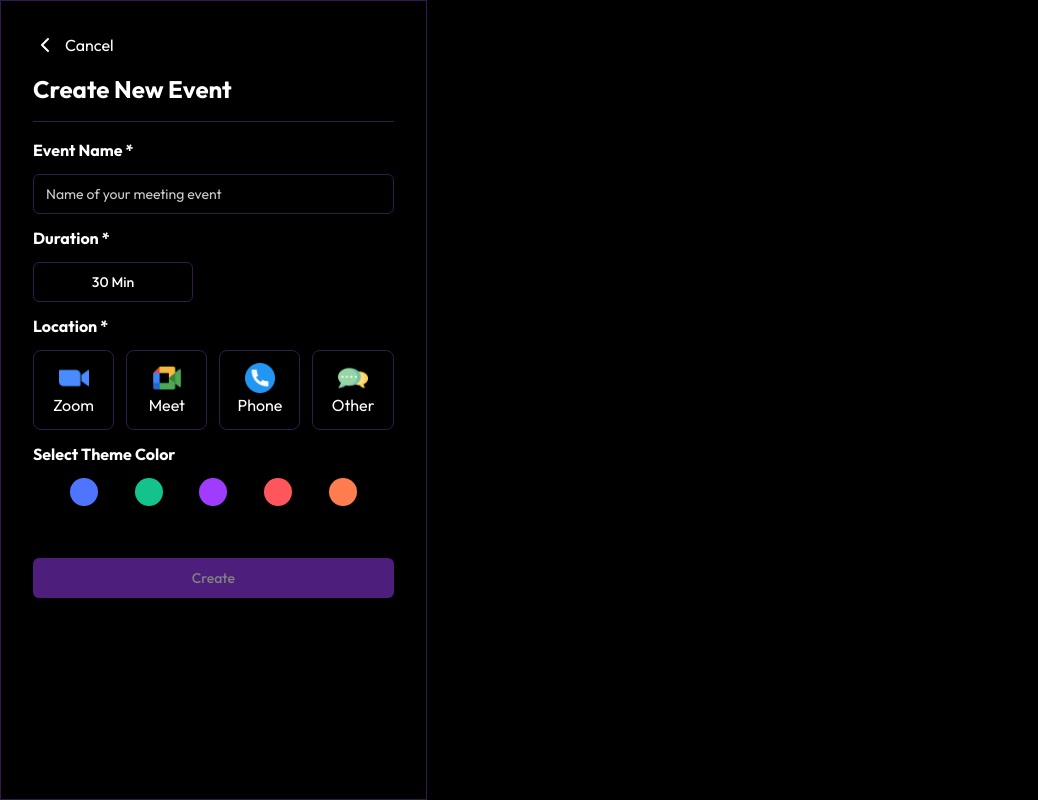
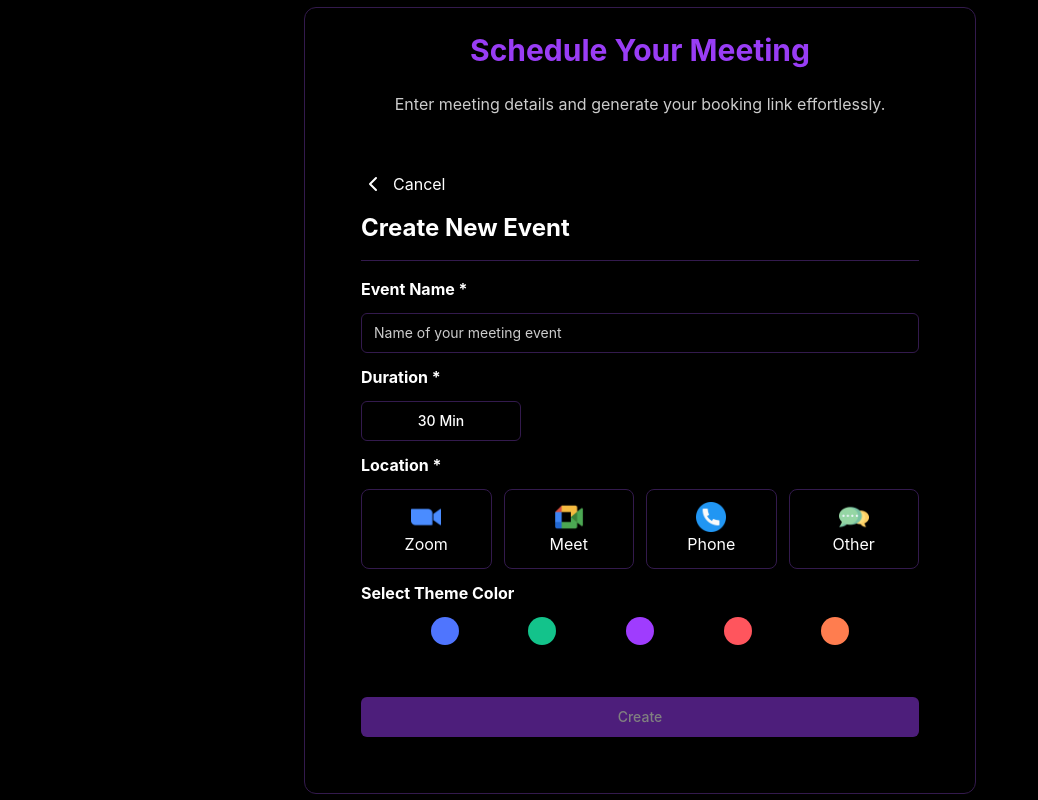
Before and after one commit to AJrelapse/meeting-scheduler, a Next.js app: page /create-meeting in a window 1280 px wide. Shown: the whole page, without its empty margins (0-1038 px from the left). Built offline with nearby package versions, Linux system fonts and the light colour scheme; no server answers.

Commit message:
style: Imroved Side NavBar

```diff
--- a/src/app/(routes)/create-meeting/page.jsx
+++ b/src/app/(routes)/create-meeting/page.jsx
@@ -1,13 +1,20 @@
 "use client";
 import MeetingForm from "@/app/_components/create-meeting/MeetingForm";
-import PreviewMeeting from "@/app/_components/create-meeting/PreviewMeeting";
 import { useState } from "react";
 
 function CreateMeeting() {
   const [formValue, setFormValue] = useState();
+
   return (
-    <div className="grid grid-cols-1 lg:grid-cols-3">
-      <div className="shadow-md border h-screen">
+    <div className="flex justify-center items-center min-h-screen bg-background text-foreground px-6">
+      <div className="w-full max-w-2xl p-6 bg-card shadow-lg border border-border rounded-xl">
+        <h2 className="text-3xl font-bold text-center text-primary mb-6">
+          Schedule Your Meeting
+        </h2>
+        <p className="text-muted-foreground text-center mb-6">
+          Enter meeting details and generate your booking link effortlessly.
+        </p>
+
         <MeetingForm setFormValue={(v) => setFormValue(v)} />
       </div>
     </div>
--- a/src/app/_components/create-meeting/MeetingForm.jsx
+++ b/src/app/_components/create-meeting/MeetingForm.jsx
@@ -54,7 +54,7 @@ function MeetingForm({ setFormValue }) {
         locationType: locationType,
         locationUrl: locationUrl,
         themeColor: themeColor,
-        businessId: user?.uid, // Store UID as a string, not a document reference
+        businessId: user?.uid,
         createdBy: user?.email,
       });
 
--- a/src/app/_components/dashbaord/SideNavBar.jsx
+++ b/src/app/_components/dashbaord/SideNavBar.jsx
@@ -20,41 +20,42 @@ function SideNavBar() {
   useEffect(() => {
     path && setActivePath(path);
   }, [path]);
+
   return (
-    <div className="p-5 py-8 bg-black h-full border-r border-violet-950">
-      <div className="flex justify-center bg-black">
+    <div className="w-64 p-6 py-10 h-full border-r border-gray-800 bg-black/80 backdrop-blur-xl shadow-lg">
+    <div className="flex justify-center">
       <Link href={"/dashboard"}>
-            <div className={`${aeonikPro.className} text-2xl md:text-3xl font-bold`} style={{ color: "#DBFF00" }}>
+        <div
+          className={`${aeonikPro.className} text-2xl md:text-3xl font-bold tracking-wide`}
+          style={{ color: "#DBFF00" }}
+        >
           AJ Relapse
         </div>
       </Link>
     </div>
 
     <Link href={"/create-meeting"}>
-        <Button
-          className="flex gap-2 w-full
-                mt-7
-                rounded-full"
-        >
-          <Plus /> Create
+      <Button className="flex items-center gap-2 w-full mt-8 rounded-full text-lg font-medium transition-all hover:scale-105">
+        <Plus className="w-5 h-5" /> Create Meeting
       </Button>
     </Link>
-
-      <div className="mt-5 flex flex-col gap-5">
+    <hr className="mt-8 mb-8 border-gray-600 w-90% mx-auto" />
+    <div className="mt-6 flex flex-col gap-4">
       {SideBarMenuOptions.map((item, index) => (
         <Link href={item.path} key={index}>
           <Button
             variant="ghost"
-              className={`w-full flex gap-2 justify-start hover:bg-blue-100 hover:text-primary font-normal text-lg
-                        ${activePath == item.path && "text-primary bg-black"}
+            className={`w-full flex gap-3 items-center text-lg font-medium px-4 py-3 rounded-lg transition-all duration-300 hover:bg-violet-500/10 hover:text-violet-400
+              ${activePath == item.path ? "text-violet-400 bg-violet-500/10" : "text-gray-300"}
             `}
           >
-              <item.icon /> {item.name}
+           {item.name}
           </Button>
         </Link>
       ))}
     </div>
   </div>
+
   );
 }
 
--- a/src/app/globals.css
+++ b/src/app/globals.css
@@ -79,3 +79,10 @@
     border-color: hsl(var(--border));
   }
 }
+
+@layer base {
+  .font-apple {
+    font-family: -apple-system, BlinkMacSystemFont, "SF Pro", "San Francisco",
+      "Segoe UI", Roboto, "Helvetica Neue", Arial, sans-serif;
+  }
+}
--- a/src/app/layout.jsx
+++ b/src/app/layout.jsx
@@ -1,8 +1,5 @@
 import { Toaster } from "../components/ui/sonner";
-import { Outfit } from "next/font/google";
 import "./globals.css";
-
-const outfit = Outfit({ subsets: ["latin"] });
 
 export const metadata = {
   title: "CSI Meet Scheduler",
@@ -12,7 +9,7 @@ export const metadata = {
 export default function RootLayout({ children }) {
   return (
     <html lang="en">
-      <body className={outfit.className}>
+      <body className="font-apple">
         <main>{children}</main>
         <Toaster />
       </body>
--- a/src/components/ui/checkbox.jsx
+++ /dev/null
@@ -1,24 +0,0 @@
-"use client"
-
-import * as React from "react"
-import * as CheckboxPrimitive from "@radix-ui/react-checkbox"
-import { Check } from "lucide-react"
-
-import { cn } from "@/lib/utils"
-
-const Checkbox = React.forwardRef(({ className, ...props }, ref) => (
-  <CheckboxPrimitive.Root
-    ref={ref}
-    className={cn(
-      "peer h-4 w-4 shrink-0 rounded-sm border border-primary ring-offset-background focus-visible:outline-none focus-visible:ring-2 focus-visible:ring-ring focus-visible:ring-offset-2 disabled:cursor-not-allowed disabled:opacity-50 data-[state=checked]:bg-primary data-[state=checked]:text-primary-foreground",
-      className
-    )}
-    {...props}>
-    <CheckboxPrimitive.Indicator className={cn("flex items-center justify-center text-current")}>
-      <Check className="h-4 w-4" />
-    </CheckboxPrimitive.Indicator>
-  </CheckboxPrimitive.Root>
-))
-Checkbox.displayName = CheckboxPrimitive.Root.displayName
-
-export { Checkbox }
--- a/src/emails/index.jsx
+++ b/src/emails/index.jsx
@@ -26,7 +26,7 @@ export const Email = ({
   return (
     <Html>
       <Head />
-      <Preview>Yelp recent login</Preview>
+      <Preview>Recent login</Preview>
       <Body style={main}>
         <Container>
           <Section style={logo}>
```
Also changed, not shown: tsconfig.json (deleted, +0 -28 lines). Lines whose indentation alone changed are shown as unchanged.
